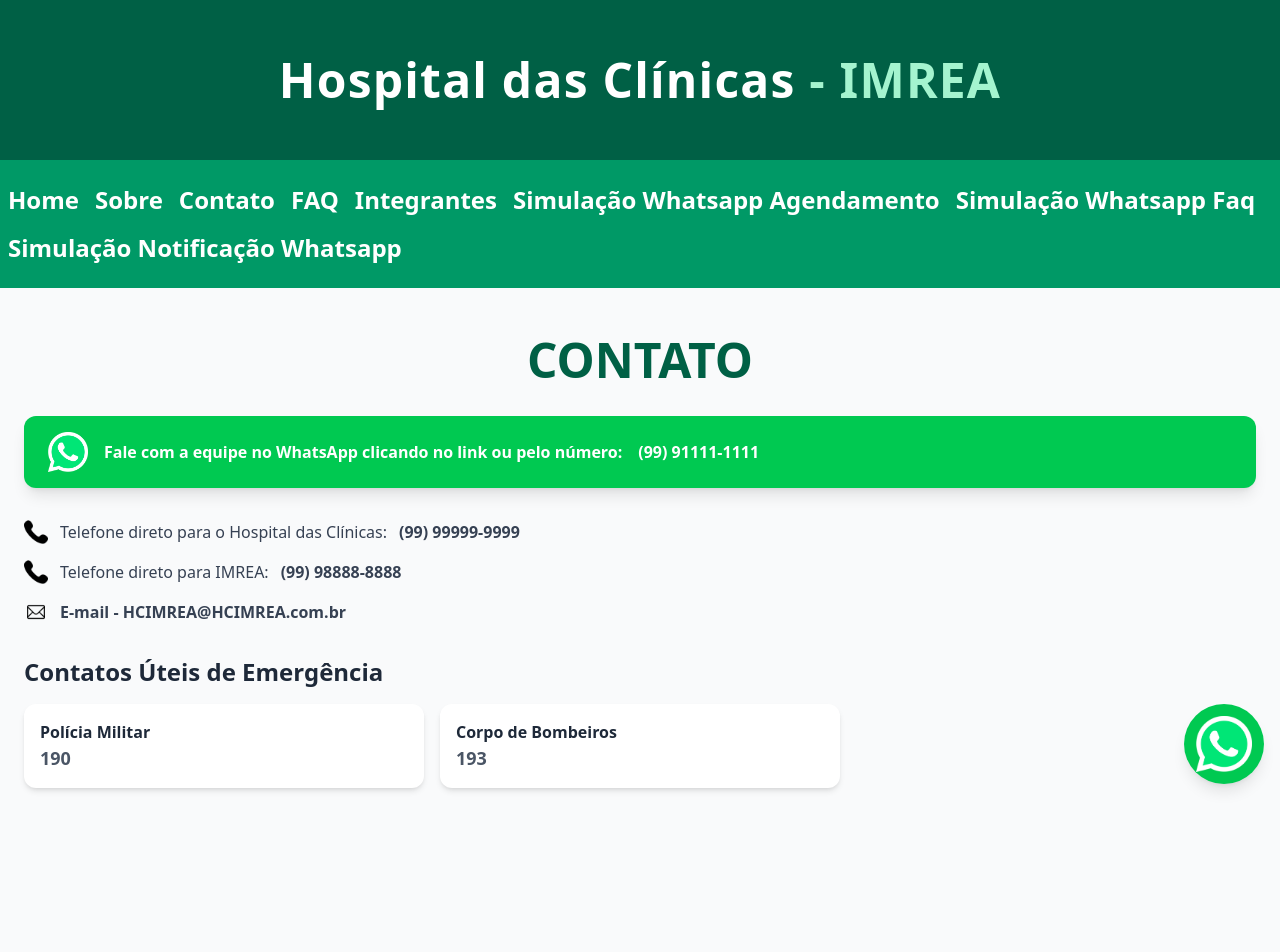
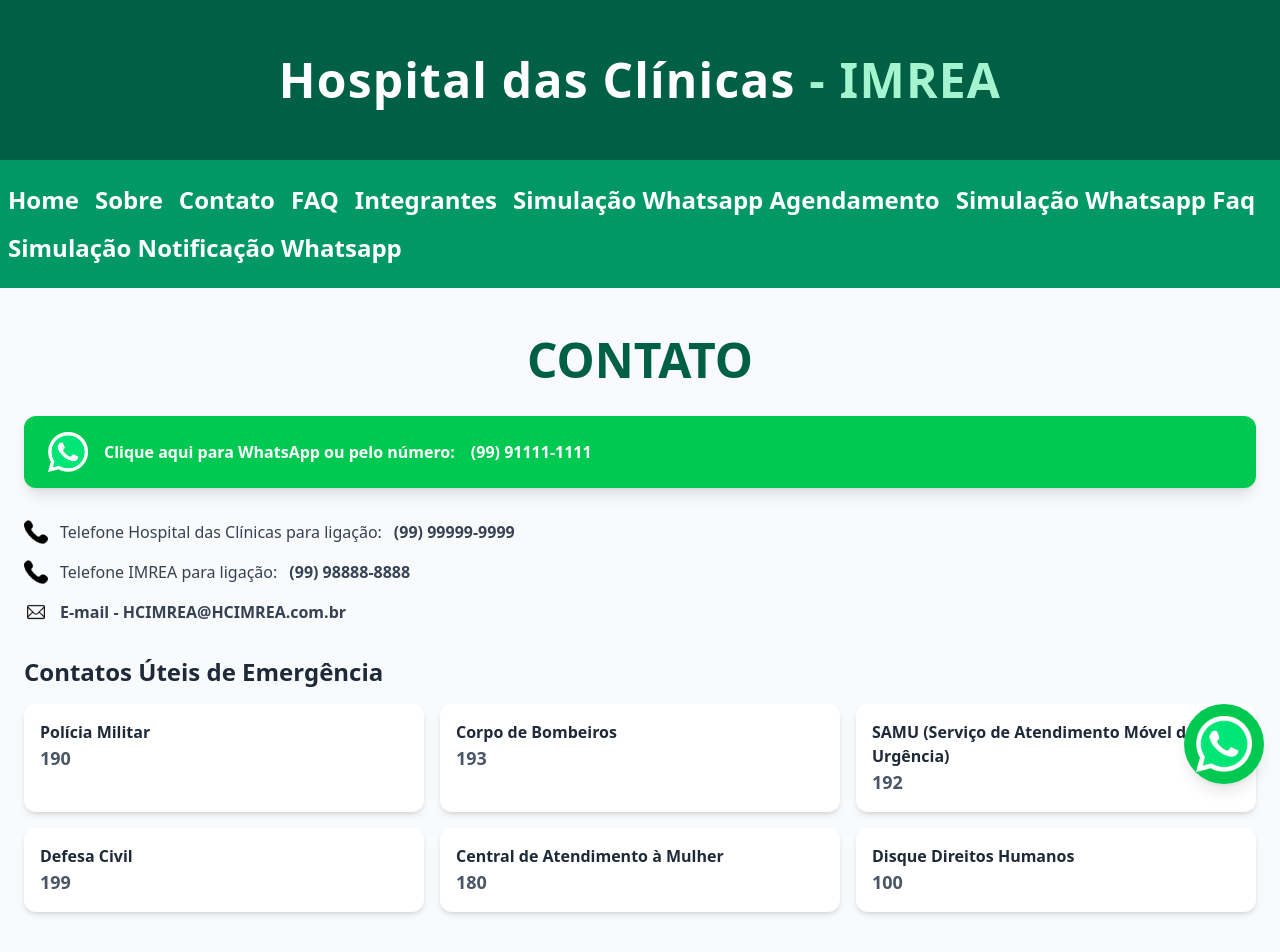
Before and after one commit to lianafujisima/front-sprint03, a React (Vite) app: page /contato in a window 1280 px wide. Shown: the top 952 px of the page. Built offline with nearby package versions, Linux system fonts and the light colour scheme.

Commit message:
leticia commit 4

```diff
--- a/src/routes/Contato/index.tsx
+++ b/src/routes/Contato/index.tsx
@@ -10,17 +10,17 @@ export default function Contato(){
             <section className="mb-8">
                 <a href="https://wa.me/5511996534795" target="_blank" className="flex items-center gap-4 bg-green-500 text-white font-semibold px-6 py-4 rounded-xl shadow-lg hover:bg-green-600 transition">
                 <img src={WhatsAppIcone} alt="WhatsApp" className="w-10 h-10"/>
-                    Fale com a equipe no WhatsApp clicando no link ou pelo número: <strong>(99) 91111-1111</strong> </a>
+                    Clique aqui para WhatsApp ou pelo número: <strong>(99) 91111-1111</strong> </a>
             </section>
 
             <section  className="mb-8 space-y-4">
                     <p className="flex items-center gap-3 text-gray-700 font-medium">
                         <img src={Telefone} alt="Ícone Telefone" className="w-6 h-6"/>
-                        Telefone direto para o Hospital das Clínicas: <strong>(99) 99999-9999</strong>
+                        Telefone Hospital das Clínicas para ligação: <strong>(99) 99999-9999</strong>
                     </p>
                     <p className="flex items-center gap-3 text-gray-700 font-medium">
                         <img src={Telefone} alt="Ícone Telefone" className="w-6 h-6"/>
-                        Telefone direto para IMREA: <strong>(99) 98888-8888</strong>
+                        Telefone IMREA para ligação: <strong>(99) 98888-8888</strong>
                     </p>
                     <p className="flex items-center gap-3 text-gray-700 font-medium">
                         <img src={Email} alt="Ícone Email" className="w-6 h-6"/>
@@ -37,6 +37,22 @@ export default function Contato(){
                             <h3 className="font-semibold text-gray-800">Corpo de Bombeiros</h3>
                             <p className="text-gray-600 text-lg font-bold">193</p>
                         </article>
+                        <article className="bg-white rounded-xl shadow-md p-4 hover:shadow-lg transition">
+                            <h3 className="font-semibold text-gray-800">SAMU (Serviço de Atendimento Móvel de Urgência)</h3>
+                            <p className="text-gray-600 text-lg font-bold">192</p>
+                        </article>
+                        <article className="bg-white rounded-xl shadow-md p-4 hover:shadow-lg transition">
+                            <h3 className="font-semibold text-gray-800">Defesa Civil</h3>
+                            <p className="text-gray-600 text-lg font-bold">199</p>
+                        </article>
+                        <article className="bg-white rounded-xl shadow-md p-4 hover:shadow-lg transition">
+                            <h3 className="font-semibold text-gray-800">Central de Atendimento à Mulher</h3>
+                            <p className="text-gray-600 text-lg font-bold">180</p>
+                        </article>
+                        <article className="bg-white rounded-xl shadow-md p-4 hover:shadow-lg transition">
+                            <h3 className="font-semibold text-gray-800">Disque Direitos Humanos</h3>
+                            <p className="text-gray-600 text-lg font-bold">100</p>
+                        </article>
                     </div>
                 </section>
             </main>
```
